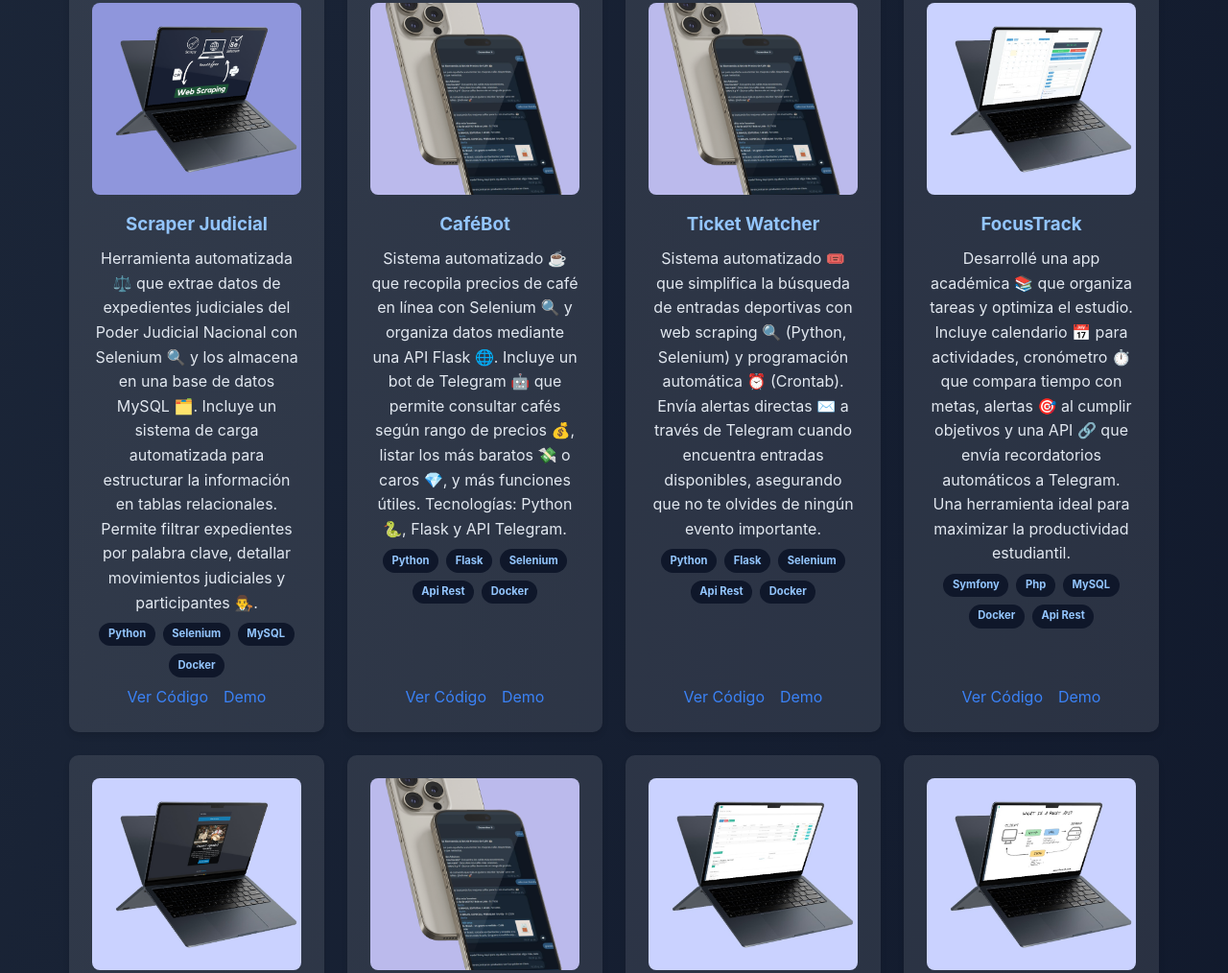
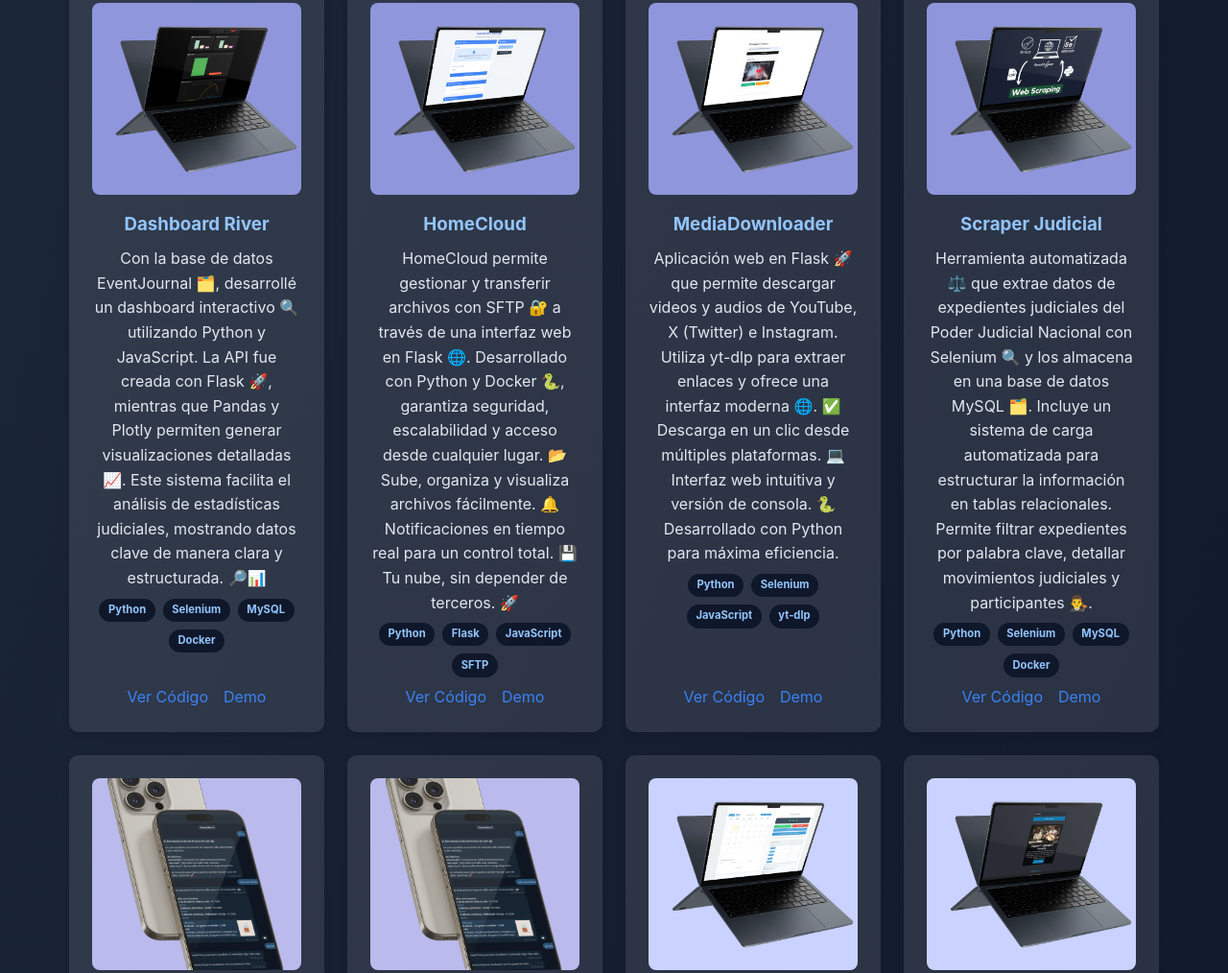
Before and after one commit to Tobias-Stani/portafolio-cafe, a plain HTML site: page back.html in a window 1280 px wide. Shown: the part 1709-2723 px from the top of the page at 96% size. Drawn offline with nearby package versions, Linux system fonts and the light colour scheme.

Commit message:
agregado proyectos

```diff
--- a/back.html
+++ b/back.html
@@ -430,6 +430,67 @@
 
         <!-- Gallery Section -->
         <section id="proyectos" class="projects">
+
+            <div class="project-card" data-aos="fade-up" data-aos-duration="1600">
+                <div class="project-header" style="background-image: url('./assets/MocukpDashboardRiver.jpeg');"></div>
+                <h3>Dashboard River</h3>
+                <p>
+                    Con la base de datos EventJournal 🗂️, desarrollé un dashboard interactivo 🔍 utilizando Python y JavaScript. La API fue creada con Flask 🚀, mientras que Pandas y Plotly permiten generar visualizaciones detalladas 📈. Este sistema facilita el análisis de estadísticas judiciales, mostrando datos clave de manera clara y estructurada. 🔎📊
+                    <div class="project-technologies">
+                    <span class="tech-bubble"><strong>Python</strong></span>
+                    <span class="tech-bubble"><strong>Selenium</strong></span>
+                    <span class="tech-bubble"><strong>MySQL</strong></span>
+                    <span class="tech-bubble"><strong>Docker</strong></span>
+                </div>
+                <div class="project-links">
+                    <a href="https://github.com/Tobias-Stani/python-mysql-docker/tree/main/app/partidos">Ver Código</a>
+                    <a href="#">Demo</a>
+                </div>
+            </div>
+
+            <div class="project-card" data-aos="fade-up" data-aos-duration="1600">
+                <div class="project-header" style="background-image: url('./assets/MockupUploadFiles.jpeg');"></div>
+                <h3>HomeCloud</h3>
+                <p>
+                    HomeCloud permite gestionar y transferir archivos con SFTP 🔐 a través de una interfaz web en Flask 🌐. Desarrollado con Python y Docker 🐍, garantiza seguridad, escalabilidad y acceso desde cualquier lugar.
+
+                    📂 Sube, organiza y visualiza archivos fácilmente.
+                    🔔 Notificaciones en tiempo real para un control total.
+
+                    💾 Tu nube, sin depender de terceros. 🚀
+                    <div class="project-technologies">
+                    <span class="tech-bubble"><strong>Python</strong></span>
+                    <span class="tech-bubble"><strong>Flask</strong></span>
+                    <span class="tech-bubble"><strong>JavaScript</strong></span>
+                    <span class="tech-bubble"><strong>SFTP</strong></span>
+                </div>
+                <div class="project-links">
+                    <a href="https://github.com/Tobias-Stani/python-mysql-docker/tree/main/app/uploadFiles">Ver Código</a>
+                    <a href="#">Demo</a>
+                </div>
+            </div>
+
+            <div class="project-card" data-aos="fade-up" data-aos-duration="1600">
+                <div class="project-header" style="background-image: url('./assets/MockupDownloadVideos.jpeg');"></div>
+                <h3>MediaDownloader</h3>
+                <p>
+                    Aplicación web en Flask 🚀 que permite descargar videos y audios de YouTube, X (Twitter) e Instagram. Utiliza yt-dlp para extraer enlaces y ofrece una interfaz moderna 🌐.
+
+                    ✅ Descarga en un clic desde múltiples plataformas.
+                    💻 Interfaz web intuitiva y versión de consola.
+                    🐍 Desarrollado con Python para máxima eficiencia.
+                    <div class="project-technologies">
+                    <span class="tech-bubble"><strong>Python</strong></span>
+                    <span class="tech-bubble"><strong>Selenium</strong></span>
+                    <span class="tech-bubble"><strong>JavaScript</strong></span>
+                    <span class="tech-bubble"><strong>yt-dlp</strong></span>
+                </div>
+                <div class="project-links">
+                    <a href="https://github.com/Tobias-Stani/python-mysql-docker/tree/main/app/youTube">Ver Código</a>
+                    <a href="#">Demo</a>
+                </div>
+            </div>
+
             <div class="project-card" data-aos="fade-up" data-aos-duration="1600">
                 <div class="project-header" style="background-image: url('./assets/qanlexScraper.png');"></div>
                 <h3>Scraper Judicial</h3>
```
Also changed, not shown: assets/MockupDownloadVideos.jpeg (added), assets/MockupUploadFiles.jpeg (added), assets/MocukpDashboardRiver.jpeg (added).
